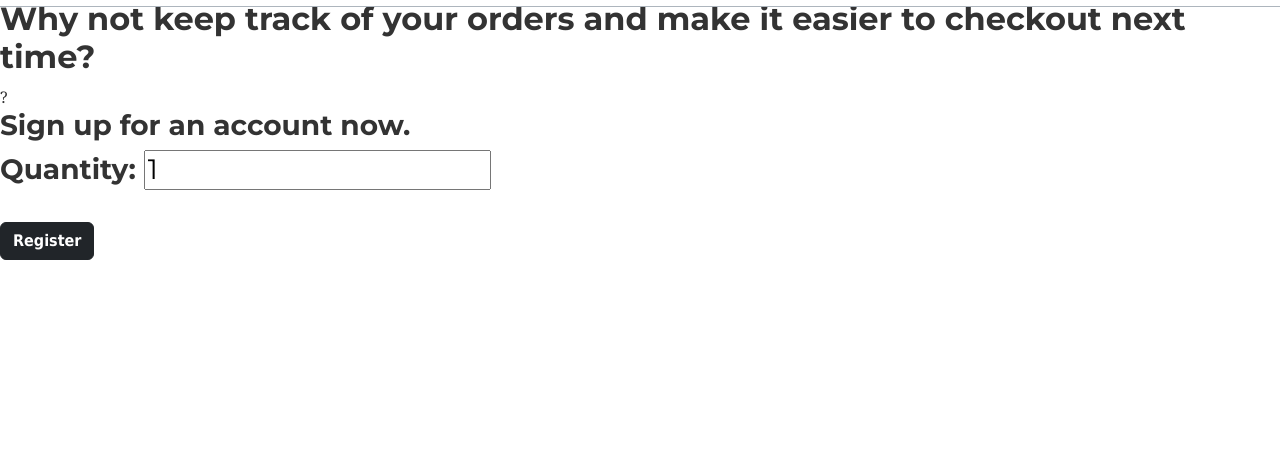
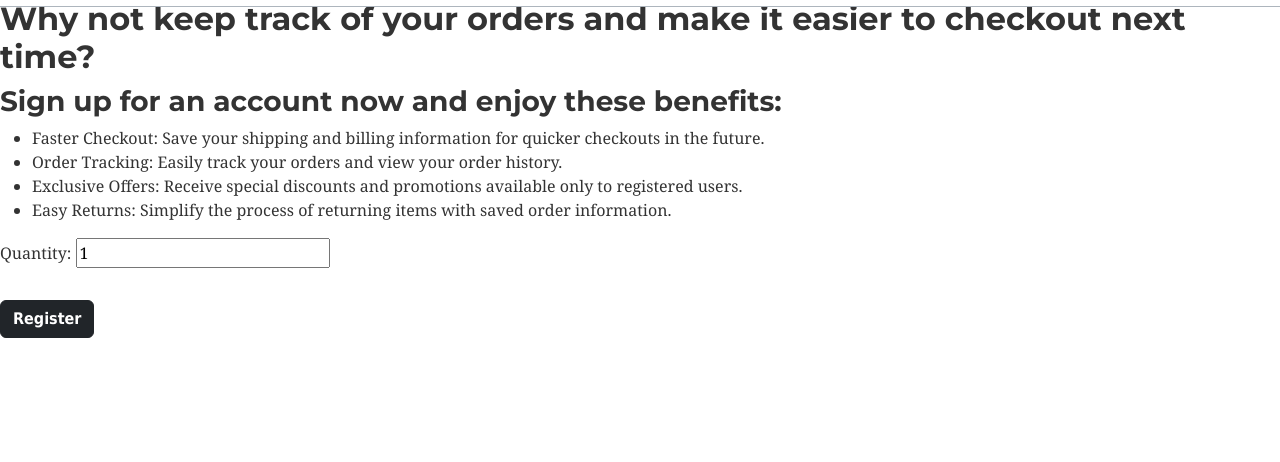
Before and after one commit to iftec/BigBangBookstore, a Django app: template basket/templates/convert_guest.html in a window 1280 px wide. Shown: the part 50-512 px from the top of the page. Run offline with Django 5.2, Linux system fonts and the light colour scheme; the template is opened without the code that fills it: values that come from a table or form of the project are taken from there, others are empty; some libraries are stand-ins or nearby versions.

Commit message:
Update convert_guest.html

```diff
--- a/basket/templates/convert_guest.html
+++ b/basket/templates/convert_guest.html
@@ -3,12 +3,17 @@
 {% load static %}
 
 {% block content %}
-    <h2>Why not keep track of your orders and make it easier to checkout next time?</h2>?
-    <h3>Sign up for an account now.<h3>
+    <h2>Why not keep track of your orders and make it easier to checkout next time?</h2>
+    <h3>Sign up for an account now and enjoy these benefits:</h3>
+    <ul>
+        <li>Faster Checkout: Save your shipping and billing information for quicker checkouts in the future.</li>
+        <li>Order Tracking: Easily track your orders and view your order history.</li>
+        <li>Exclusive Offers: Receive special discounts and promotions available only to registered users.</li>
+        <li>Easy Returns: Simplify the process of returning items with saved order information.</li>
+    </ul>
     <form method="post" action="{% url 'basket:convert-guest' order_id %}">
         {% csrf_token %}
         {{ form.as_p }}
         <button class="btn btn-dark mt-3" type="submit">Register</button>
     </form>
-
 {% endblock content %}
```
